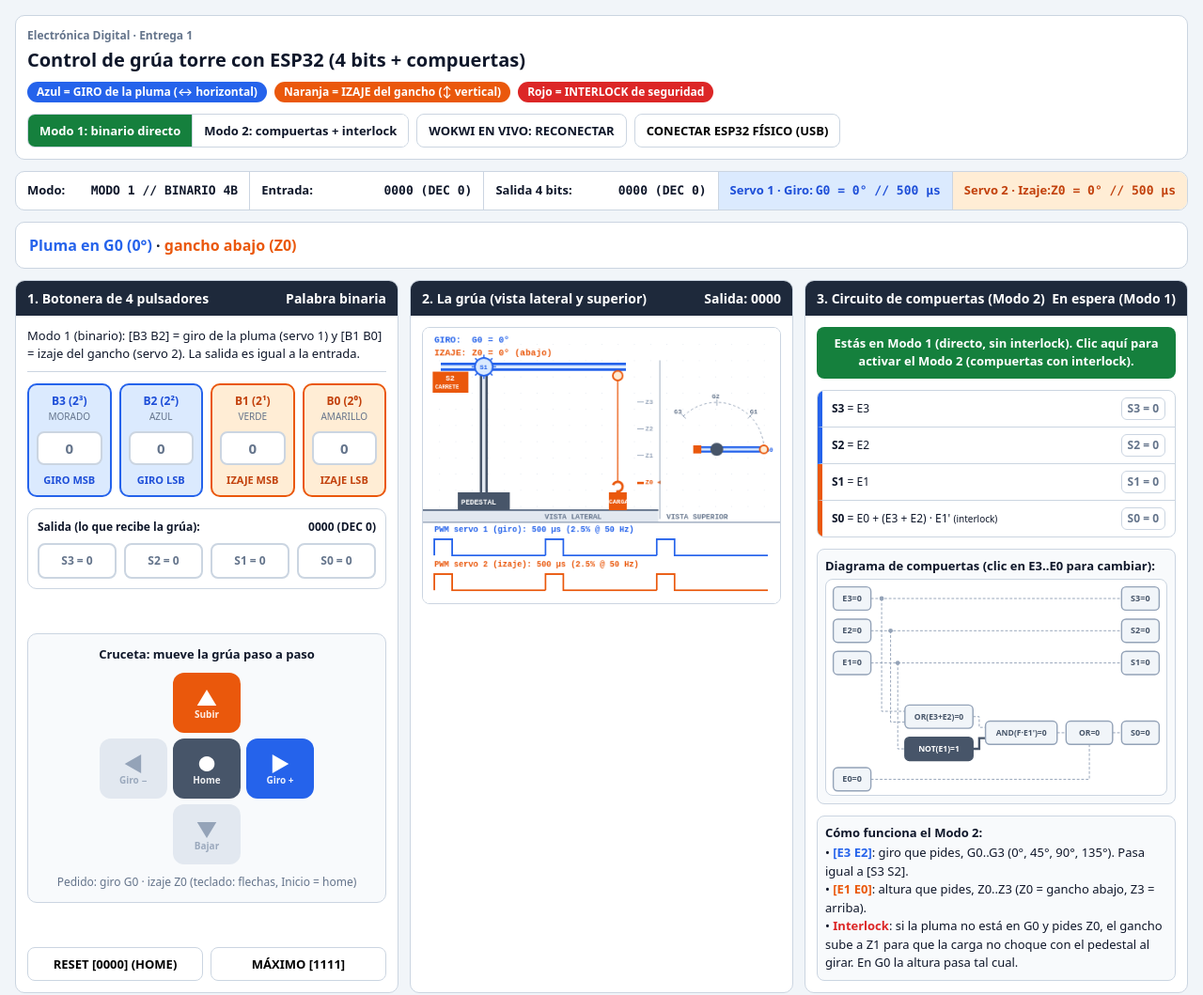
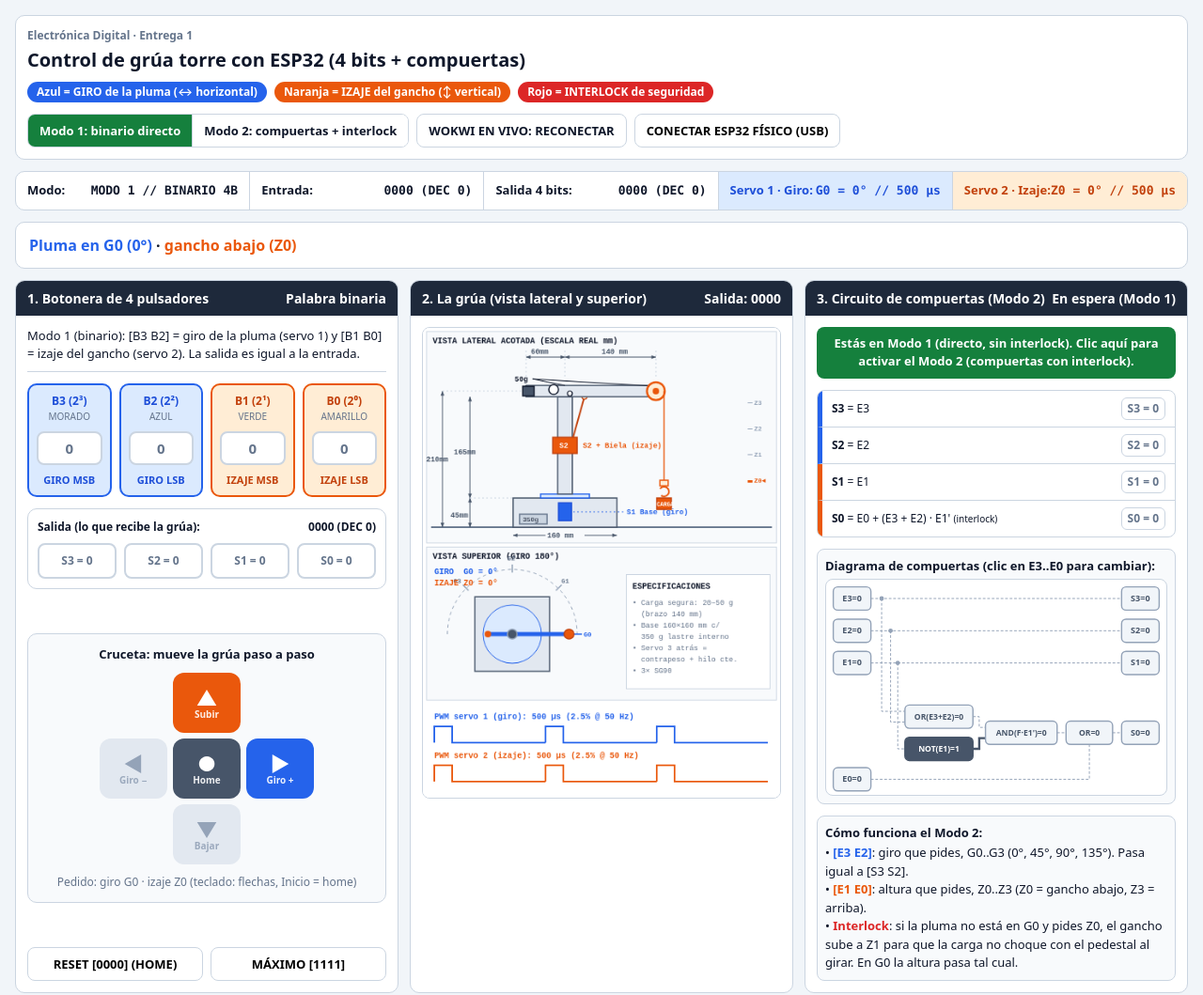
Before and after one commit to Mattrux56/Grua, a plain HTML site: page index.html in a window 1280 px wide. Shown: the whole page at 94% size. Drawn offline with Linux system fonts and the light colour scheme.

Commit message:
Rediseñar el canvas (plano acotado) con la paleta original
Vista lateral acotada, vista superior y especificaciones, con fondo
claro, azul para giro, naranja para izaje y rojo para interlock.
Canvas mas alto (580 px).

Co-Authored-By: Claude Sonnet 5.5 <noreply@anthropic.com>

```diff
--- a/Scripts/js/canvas.js
+++ b/Scripts/js/canvas.js
@@ -1,220 +1,198 @@
-// Dibujo de la grúa en el canvas (vista lateral + vista superior) y ondas PWM
+// Dibujo de la grúa en el canvas (vista lateral acotada + vista superior + specs) y ondas PWM
 
 function renderCraneCanvas(s1Angle, s2Angle, pwm1, pwm2, interlock) {
   const canvas = document.getElementById('craneCanvas');
   const ctx = canvas.getContext('2d');
   const W = canvas.width;
-  const H = canvas.height;
 
-  ctx.fillStyle = '#ffffff';
-  ctx.fillRect(0, 0, W, H);
-
-  ctx.fillStyle = '#e2e8f0';
-  for (let x = 20; x < W; x += 20) {
-    for (let y = 20; y < 235; y += 20) {
-      ctx.fillRect(x, y, 1, 1);
-    }
-  }
-
-  // Suelo
-  ctx.fillStyle = COLOR.ground;
-  ctx.fillRect(0, 225, 290, 15);
-  ctx.strokeStyle = '#64748b';
-  ctx.lineWidth = 2;
-  ctx.beginPath();
-  ctx.moveTo(0, 225);
-  ctx.lineTo(290, 225);
-  ctx.stroke();
-
+  // Paleta original: azul = giro, naranja = izaje, rojo = interlock, grises = estructura
+  const C = {
+    bg: '#ffffff', panel: '#f8fafc', line: '#cbd5e1', text: '#0f172a', mute: '#64748b',
+    dim: '#475569', fill: '#e2e8f0', stroke: '#475569',
+    blue: COLOR.giro, blueDark: '#1d4ed8', blueSoft: COLOR.giroSoft,
+    orange: COLOR.izaje, orangeDark: '#c2410c', orangeSoft: COLOR.izajeSoft,
+    red: COLOR.alerta, redDark: '#991b1b',
+    ground: '#64748b', guide: '#cbd5e1', off: COLOR.off, slate: '#475569'
+  };
   const gIdx = GIRO_MAP.indexOf(s1Angle);
   const zIdx = IZAJE_MAP.indexOf(s2Angle);
 
-  // Barra con contorno de color y relleno claro
-  const bar = (x1, y1, x2, y2, outer, inner, color, soft) => {
-    ctx.lineCap = 'butt';
+  ctx.fillStyle = C.bg;
+  ctx.fillRect(0, 0, W, canvas.height);
+
+  const mono = (px, bold) => { ctx.font = `${bold ? 'bold ' : ''}${px}px monospace`; };
+  const line = (x1, y1, x2, y2, color, w, dash) => {
     ctx.strokeStyle = color;
-    ctx.lineWidth = outer;
+    ctx.lineWidth = w || 1;
+    ctx.setLineDash(dash || []);
     ctx.beginPath(); ctx.moveTo(x1, y1); ctx.lineTo(x2, y2); ctx.stroke();
-    ctx.strokeStyle = soft;
-    ctx.lineWidth = inner;
-    ctx.beginPath(); ctx.moveTo(x1, y1); ctx.lineTo(x2, y2); ctx.stroke();
+    ctx.setLineDash([]);
+  };
+  const arrow = (x1, y1, x2, y2) => {
+    line(x1, y1, x2, y2, C.dim, 1);
+    const a = Math.atan2(y2 - y1, x2 - x1);
+    [[x1, y1, 1], [x2, y2, -1]].forEach(([x, y, s]) => {
+      ctx.fillStyle = C.dim;
+      ctx.beginPath();
+      ctx.moveTo(x, y);
+      ctx.lineTo(x + s * 6 * Math.cos(a - 0.4), y + s * 6 * Math.sin(a - 0.4));
+      ctx.lineTo(x + s * 6 * Math.cos(a + 0.4), y + s * 6 * Math.sin(a + 0.4));
+      ctx.fill();
+    });
+  };
+  const box = (x, y, w, h, fill, stroke) => {
+    ctx.fillStyle = fill; ctx.strokeStyle = stroke; ctx.lineWidth = 1.5;
+    ctx.fillRect(x, y, w, h); ctx.strokeRect(x, y, w, h);
+  };
+  const circle = (x, y, r, fill, stroke, w) => {
+    ctx.fillStyle = fill;
+    ctx.beginPath(); ctx.arc(x, y, r, 0, Math.PI * 2); ctx.fill();
+    if (stroke) { ctx.strokeStyle = stroke; ctx.lineWidth = w || 1.5; ctx.stroke(); }
+  };
+  const panel = (y, h, title) => {
+    ctx.fillStyle = C.panel; ctx.strokeStyle = C.line; ctx.lineWidth = 1;
+    ctx.fillRect(4, y, W - 8, h); ctx.strokeRect(4.5, y + 0.5, W - 9, h - 1);
+    mono(10, true); ctx.fillStyle = C.text; ctx.fillText(title, 12, y + 15);
   };
 
-  // ---------- VISTA LATERAL (el cable sube/baja según Z) ----------
-  const mastX = 75;
-  const jibY = 48;
-  const tipX = 240;
-  const groundY = 225;
+  // =================== VISTA LATERAL ACOTADA ===================
+  panel(4, 262, 'VISTA LATERAL ACOTADA (ESCALA REAL mm)');
+  const k = 0.8;                       // px por mm
+  const gy = 246;                      // suelo
+  const mastX = 175;
+  const baseW = 160 * k, baseH = 45 * k;
+  const mastW = 18;
+  const jibY = gy - 210 * k;           // pluma a 210 mm
+  const jibL = mastX - 60 * k;         // brazo trasero 60 mm
+  const jibR = mastX + 140 * k;        // brazo delantero 140 mm
 
-  // Pedestal (caja) + mástil
-  ctx.fillStyle = '#475569';
-  ctx.fillRect(mastX - 32, 203, 64, groundY - 203);
-  ctx.fillStyle = '#ffffff';
-  ctx.font = 'bold 9px monospace';
-  ctx.fillText('PEDESTAL', mastX - 28, 218);
-  bar(mastX, 203, mastX, 58, 10, 4, '#475569', '#e2e8f0');
+  line(10, gy, W - 10, gy, C.ground, 2);
 
-  // Pluma horizontal (azul: la mueve el servo de giro)
-  bar(22, jibY, 250, jibY, 10, 4, COLOR.giro, COLOR.giroSoft);
+  // base con lastre y S1 interno
+  box(mastX - baseW / 2, gy - baseH, baseW, baseH, C.fill, C.stroke);
+  box(mastX - baseW / 2 + 8, gy - baseH + 20, 34, 12, '#cbd5e1', C.mute);
+  mono(8, false); ctx.fillStyle = C.text;
+  ctx.fillText('350g', mastX - baseW / 2 + 12, gy - baseH + 29);
+  box(mastX - 8, gy - baseH + 6, 16, 22, C.blue, C.blueDark);
+  mono(9, true); ctx.fillStyle = C.blue;
+  ctx.fillText('S1 Base (giro)', mastX + 76, gy - baseH + 20);
+  line(mastX + 10, gy - baseH + 17, mastX + 74, gy - baseH + 17, C.blue, 1, [2, 3]);
 
-  // Engranaje en lo alto del mástil (gira la pluma)
-  ctx.fillStyle = COLOR.giroSoft;
-  ctx.strokeStyle = COLOR.giro;
-  ctx.lineWidth = 2;
-  ctx.beginPath();
-  ctx.arc(mastX, jibY, 11, 0, Math.PI * 2);
-  ctx.fill();
-  ctx.stroke();
-  ctx.lineWidth = 1.5;
-  for (let k = 0; k < 8; k++) {
-    const a = (k * Math.PI) / 4 + (s1Angle * Math.PI) / 180;
-    ctx.beginPath();
-    ctx.moveTo(mastX + Math.cos(a) * 11, jibY + Math.sin(a) * 11);
-    ctx.lineTo(mastX + Math.cos(a) * 15, jibY + Math.sin(a) * 15);
-    ctx.stroke();
-  }
-  ctx.fillStyle = COLOR.giro;
-  ctx.font = 'bold 8px monospace';
-  ctx.fillText('S1', mastX - 5, jibY + 3);
+  // placa de giro y mástil
+  box(mastX - 30, gy - baseH - 5, 60, 5, C.blueSoft, C.blue);
+  box(mastX - mastW / 2, jibY + 7, mastW, gy - baseH - 5 - jibY - 7, C.fill, C.stroke);
 
-  // Caja en el extremo contrario: servo del carrete (S2) y contrapeso
-  ctx.fillStyle = COLOR.izaje;
-  ctx.fillRect(12, jibY + 6, 44, 26);
-  ctx.fillStyle = '#ffffff';
-  ctx.font = 'bold 9px monospace';
-  ctx.fillText('S2', 28, jibY + 17);
-  ctx.font = 'bold 7px monospace';
-  ctx.fillText('CARRETE', 15, jibY + 27);
+  // S2 + biela
+  // S2 (izaje, vertical) a media altura del mástil
+  const midY = (jibY + 7 + gy - baseH - 5) / 2;
+  box(mastX - 15, midY - 10, 30, 20, C.orange, C.orangeDark);
+  mono(9, true); ctx.fillStyle = '#ffffff';
+  ctx.fillText('S2', mastX - 7, midY + 3);
+  ctx.fillStyle = C.orange;
+  ctx.fillText('S2 + Biela (izaje)', mastX + 22, midY + 3);
+  line(mastX + 10, midY - 10, mastX + 24, jibY + 7, C.orangeDark, 2);
+  circle(mastX + 24, jibY + 7, 3, C.orangeSoft, C.orangeDark, 1.2);
 
-  // Polea en el otro extremo de la pluma
-  ctx.fillStyle = COLOR.izajeSoft;
-  ctx.strokeStyle = COLOR.izaje;
-  ctx.lineWidth = 2;
-  ctx.beginPath();
-  ctx.arc(tipX, jibY + 11, 6, 0, Math.PI * 2);
-  ctx.fill();
-  ctx.stroke();
+  // pluma y tirantes
+  box(jibL, jibY - 7, jibR - jibL, 14, C.fill, C.stroke);
+  line(jibL + 8, jibY - 15, jibR, jibY - 6, C.text, 1);
+  line(jibL + 8, jibY - 15, mastX, jibY - 7, C.text, 1);
 
-  // Escala de niveles Z0..Z3 (el nivel actual se resalta) y posición del gancho
-  const hookY = 190 - zIdx * 33;
-  ctx.font = 'bold 8px monospace';
+  // contrapeso 50 g y poleas
+  box(jibL - 4, jibY - 6, 14, 12, C.slate, C.text);
+  mono(9, true); ctx.fillStyle = C.text; ctx.fillText('50g', jibL - 14, jibY - 12);
+  circle(mastX - 14, jibY - 2, 6, C.bg, C.text, 1.5);
+  circle(mastX + 6, jibY + 3, 3, C.bg, C.text, 1.2);
+  circle(jibR, jibY, 11, C.orangeSoft, C.orange, 2.5);
+  circle(jibR, jibY, 4, C.orange);
+
+  // cable, gancho y carga (según Z)
+  const hx = jibR + 10;
+  const hookY = (gy - 58) - zIdx * 32;
+  line(hx, jibY, hx, hookY, C.orange, 1.5);
+  box(hx - 5, hookY, 10, 7, C.orangeSoft, C.orange);
+  ctx.strokeStyle = C.orange; ctx.lineWidth = 2;
+  ctx.beginPath(); ctx.arc(hx, hookY + 14, 6, Math.PI * 1.2, Math.PI * 2.7); ctx.stroke();
+  box(hx - 9, hookY + 22, 18, 14, interlock ? C.red : C.orange, interlock ? C.redDark : C.orangeDark);
+  mono(7, true); ctx.fillStyle = '#ffffff'; ctx.fillText('CARGA', hx - 9, hookY + 32);
+
+  // niveles Z
+  mono(8, true);
   for (let i = 0; i < 4; i++) {
-    const ty = 190 - i * 33;
+    const ty = (gy - 58) - i * 32;
     const on = i === zIdx;
-    ctx.fillStyle = on ? COLOR.izaje : COLOR.off;
-    ctx.fillRect(264, ty, 8, on ? 3 : 1);
-    ctx.fillText(`Z${i}${on ? ' ◄' : ''}`, 274, ty + 3);
+    ctx.fillStyle = on ? C.orange : C.off;
+    ctx.fillRect(W - 40, ty, 6, on ? 3 : 1);
+    ctx.fillText(`Z${i}${on ? '◄' : ''}`, W - 32, ty + 3);
   }
 
-  // Cable, gancho y carga (naranja: los mueve el servo de izaje)
-  ctx.strokeStyle = COLOR.izaje;
-  ctx.lineWidth = 1.5;
-  ctx.beginPath();
-  ctx.moveTo(tipX, jibY + 17);
-  ctx.lineTo(tipX, hookY);
-  ctx.stroke();
+  // cotas
+  mono(9, true); ctx.fillStyle = C.dim;
+  arrow(jibL, 36, mastX, 36);  ctx.fillText('60mm', jibL + 6, 32);
+  arrow(mastX, 36, jibR, 36);  ctx.fillText('140 mm', mastX + 45, 32);
+  [jibL, mastX, jibR].forEach(x => line(x, 28, x, jibY - 16, C.guide, 1, [2, 3]));
+  arrow(24, gy, 24, jibY);     ctx.fillText('210mm', 4, (gy + jibY) / 2 + 3);
+  line(24, jibY, jibL - 6, jibY, C.guide, 1, [2, 3]);
+  arrow(58, gy - baseH, 58, jibY + 7);  ctx.fillText('165mm', 38, (gy - baseH + jibY) / 2 + 12);
+  arrow(58, gy, 58, gy - baseH);        ctx.fillText('45mm', 34, gy - 12);
+  line(58, gy - baseH, mastX - baseW / 2, gy - baseH, C.guide, 1, [2, 3]);
+  arrow(mastX - baseW / 2, gy + 10, mastX + baseW / 2, gy + 10);
+  ctx.fillStyle = C.panel; ctx.fillRect(mastX - 24, gy + 4, 48, 12);
+  ctx.fillStyle = C.dim; ctx.fillText('160 mm', mastX - 22, gy + 13);
 
-  ctx.lineWidth = 3;
-  ctx.beginPath();
-  ctx.arc(tipX, hookY + 6, 6, Math.PI * 1.1, Math.PI * 2.6);
-  ctx.stroke();
-
-  ctx.fillStyle = interlock ? COLOR.alerta : COLOR.izaje;
-  ctx.fillRect(tipX - 11, hookY + 13, 22, 22);
-  ctx.fillStyle = '#ffffff';
-  ctx.font = 'bold 8px monospace';
-  ctx.fillText('CARGA', tipX - 11, hookY + 27);
   if (interlock) {
-    ctx.fillStyle = COLOR.alerta;
-    ctx.font = 'bold 9px monospace';
-    ctx.fillText('INTERLOCK', 150, 150);
-    ctx.fillText('sube a Z1', 150, 162);
+    mono(9, true); ctx.fillStyle = C.red;
+    ctx.fillText('INTERLOCK: sube a Z1', 235, 130);
   }
 
-  // ---------- VISTA SUPERIOR (la pluma gira según G, 0°..135°) ----------
-  const cx = 362;
-  const cy = 150;
-  const R = 58;
-  ctx.strokeStyle = '#94a3b8';
-  ctx.lineWidth = 1;
-  ctx.beginPath();
-  ctx.moveTo(292, 40);
-  ctx.lineTo(292, 236);
-  ctx.stroke();
+  // =================== VISTA SUPERIOR (giro) ===================
+  const t0 = 270;
+  panel(t0, 190, 'VISTA SUPERIOR (GIRO 180°)');
+  const cx = 110, cy = t0 + 108, ks = 0.5, R = 140 * ks;
+  box(cx - 40 - 6, cy - 40 - 6, 92, 92, C.fill, C.stroke);
+  circle(cx, cy, 36, C.blueSoft, C.blue, 1);
 
-  // Arco de recorrido y marcas G0..G3
-  ctx.setLineDash([3, 3]);
-  ctx.beginPath();
-  ctx.arc(cx, cy, R, -(135 * Math.PI) / 180, 0);
-  ctx.stroke();
+  ctx.strokeStyle = C.off; ctx.lineWidth = 1; ctx.setLineDash([4, 4]);
+  ctx.beginPath(); ctx.arc(cx, cy, R + 10, -Math.PI, 0); ctx.stroke();
   ctx.setLineDash([]);
+  ctx.strokeStyle = C.blue; ctx.lineWidth = 3;
+  ctx.beginPath(); ctx.arc(cx, cy, R + 10, -(s1Angle * Math.PI) / 180, 0); ctx.stroke();
 
-  // Tramo ya recorrido (azul sólido) hasta la posición actual
-  ctx.strokeStyle = COLOR.giro;
-  ctx.lineWidth = 4;
-  ctx.beginPath();
-  ctx.arc(cx, cy, R, -(s1Angle * Math.PI) / 180, 0);
-  ctx.stroke();
-  ctx.lineWidth = 1;
-
-  ctx.font = 'bold 8px monospace';
+  mono(8, true);
   GIRO_MAP.forEach((deg, i) => {
     const a = (deg * Math.PI) / 180;
-    const mx = cx + Math.cos(a) * (R + 4);
-    const my = cy - Math.sin(a) * (R + 4);
     const on = i === gIdx;
-    ctx.strokeStyle = on ? COLOR.giro : COLOR.off;
-    ctx.fillStyle = on ? COLOR.giro : '#64748b';
-    ctx.beginPath();
-    ctx.moveTo(cx + Math.cos(a) * (R - 4), cy - Math.sin(a) * (R - 4));
-    ctx.lineTo(mx, my);
-    ctx.stroke();
-    ctx.fillText(`G${i}`, cx + Math.cos(a) * (R + 8) - 6, cy - Math.sin(a) * (R + 8) + 3);
+    line(cx + Math.cos(a) * (R + 6), cy - Math.sin(a) * (R + 6),
+         cx + Math.cos(a) * (R + 16), cy - Math.sin(a) * (R + 16), on ? C.blue : C.off, 1.5);
+    ctx.fillStyle = on ? C.blue : C.mute;
+    ctx.fillText(`G${i}`, cx + Math.cos(a) * (R + 24) - 6, cy - Math.sin(a) * (R + 24) + 3);
   });
 
   const ang = (s1Angle * Math.PI) / 180;
-  const jibTipX = cx + Math.cos(ang) * R;
-  const jibTipY = cy - Math.sin(ang) * R;
-  const jibBackX = cx - Math.cos(ang) * 24;
-  const jibBackY = cy + Math.sin(ang) * 24;
-  bar(jibBackX, jibBackY, jibTipX, jibTipY, 8, 3, COLOR.giro, COLOR.giroSoft);
+  const tipX = cx + Math.cos(ang) * R, tipY = cy - Math.sin(ang) * R;
+  const backX = cx - Math.cos(ang) * 60 * ks, backY = cy + Math.sin(ang) * 60 * ks;
+  line(backX, backY, tipX, tipY, C.blue, 5);
+  circle(backX, backY, 4, C.orange);
+  circle(tipX, tipY, 6, interlock ? C.red : C.orange, interlock ? C.redDark : C.orangeDark, 1.5);
+  circle(cx, cy, 6, C.slate, C.off, 1.5);
 
-  ctx.fillStyle = COLOR.izaje;
-  ctx.fillRect(jibBackX - 5, jibBackY - 5, 10, 10);
-  ctx.fillStyle = interlock ? COLOR.alerta : COLOR.izajeSoft;
-  ctx.strokeStyle = interlock ? COLOR.alerta : COLOR.izaje;
-  ctx.lineWidth = 2;
-  ctx.beginPath();
-  ctx.arc(jibTipX, jibTipY, 5, 0, Math.PI * 2);
-  ctx.fill();
-  ctx.stroke();
-  ctx.fillStyle = '#475569';
-  ctx.strokeStyle = '#475569';
-  ctx.beginPath();
-  ctx.arc(cx, cy, 7, 0, Math.PI * 2);
-  ctx.fill();
-  ctx.stroke();
+  // estado actual
+  mono(10, true);
+  ctx.fillStyle = C.blue;   ctx.fillText(`GIRO  G${gIdx} = ${s1Angle}°`, 14, t0 + 34);
+  ctx.fillStyle = C.orange; ctx.fillText(`IZAJE Z${zIdx} = ${s2Angle}°`, 14, t0 + 48);
 
-  // ---------- Textos ----------
-  ctx.font = 'bold 11px monospace';
-  ctx.fillStyle = COLOR.giro;
-  ctx.fillText(`GIRO:  G${gIdx} = ${s1Angle}°`, 14, 18);
-  ctx.fillStyle = COLOR.izaje;
-  ctx.fillText(`IZAJE: Z${zIdx} = ${s2Angle}° ${zIdx === 0 ? '(abajo)' : zIdx === 3 ? '(arriba)' : ''}`, 14, 34);
-  ctx.font = 'bold 9px monospace';
-  ctx.fillStyle = '#64748b';
-  ctx.fillText('VISTA LATERAL', 150, 236);
-  ctx.fillText('VISTA SUPERIOR', 300, 236);
+  // especificaciones reales
+  const sx = 250, sy = t0 + 34, sw = W - sx - 12, sh = 142;
+  ctx.fillStyle = '#ffffff'; ctx.strokeStyle = C.line; ctx.lineWidth = 1;
+  ctx.fillRect(sx, sy, sw, sh); ctx.strokeRect(sx + 0.5, sy + 0.5, sw - 1, sh - 1);
+  mono(10, true); ctx.fillStyle = C.text; ctx.fillText('ESPECIFICACIONES', sx + 8, sy + 18);
+  mono(9, false); ctx.fillStyle = C.mute;
+  ['• Carga segura: 20–50 g', '  (brazo 140 mm)', '• Base 160×160 mm c/', '  350 g lastre interno', '• Servo 3 atrás =', '  contrapeso + hilo cte.', '• 3× SG90']
+    .forEach((t, i) => ctx.fillText(t, sx + 8, sy + 38 + i * 14));
 
-  ctx.strokeStyle = '#94a3b8';
-  ctx.lineWidth = 1.5;
-  ctx.beginPath();
-  ctx.moveTo(0, 240);
-  ctx.lineTo(W, 240);
-  ctx.stroke();
-
-  drawPwmWave(ctx, 14, 255, W - 28, 30, 'PWM servo 1 (giro)', pwm1, COLOR.giro);
-  drawPwmWave(ctx, 14, 298, W - 28, 30, 'PWM servo 2 (izaje)', pwm2, COLOR.izaje);
+  // =================== PWM ===================
+  drawPwmWave(ctx, 14, 486, W - 28, 30, 'PWM servo 1 (giro)', pwm1, C.blue);
+  drawPwmWave(ctx, 14, 534, W - 28, 30, 'PWM servo 2 (izaje)', pwm2, C.orange);
 }
 
 function drawPwmWave(ctx, x, y, width, height, label, pulseUs, color) {
--- a/index.html
+++ b/index.html
@@ -171,7 +171,7 @@
           <span id="sim-action-badge">SALIDA: 0000 (DEC 0)</span>
         </div>
         <div class="panel-body">
-          <canvas id="craneCanvas" width="440" height="340"></canvas>
+          <canvas id="craneCanvas" width="440" height="580"></canvas>
         </div>
       </div>
 
```
